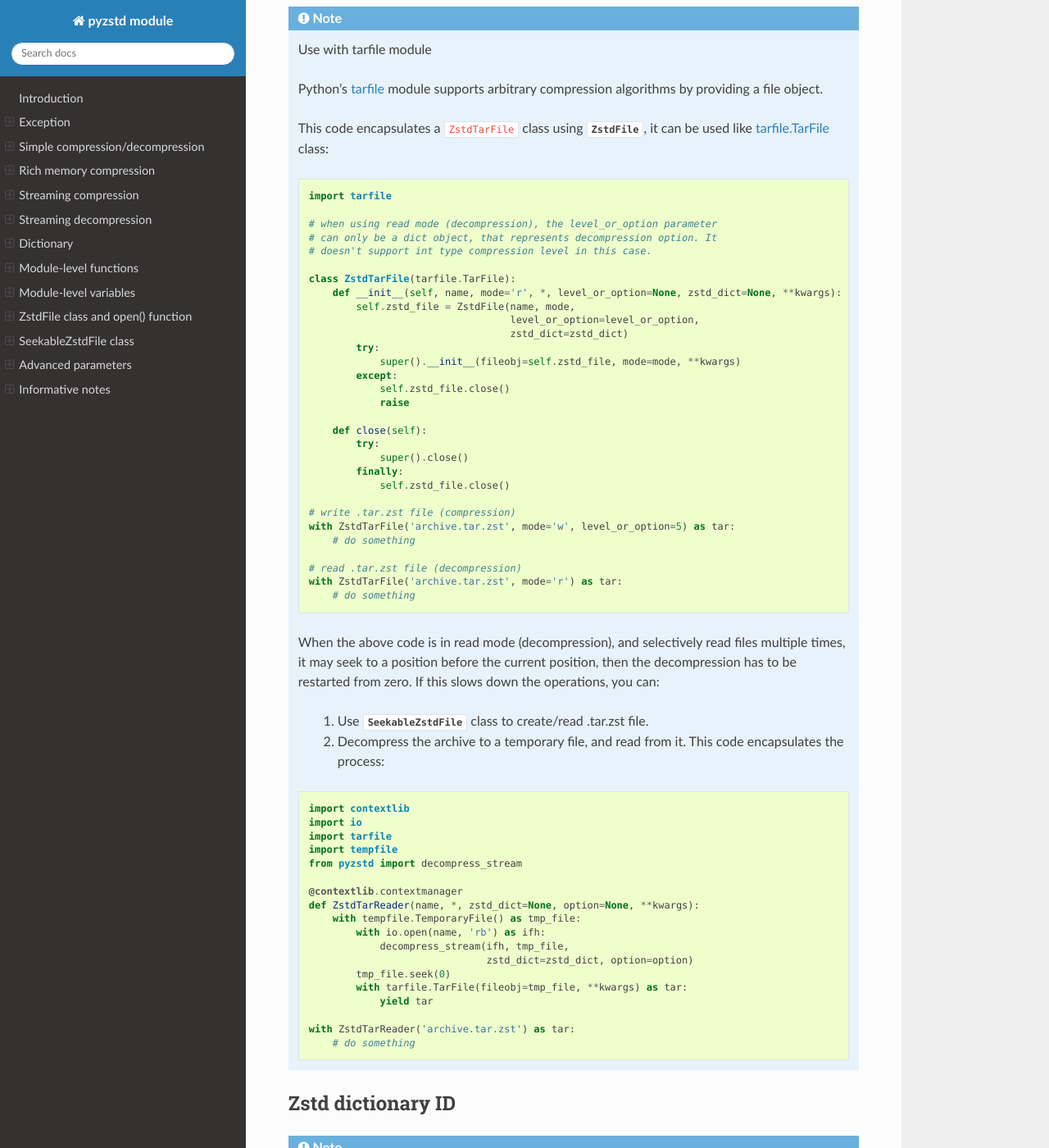
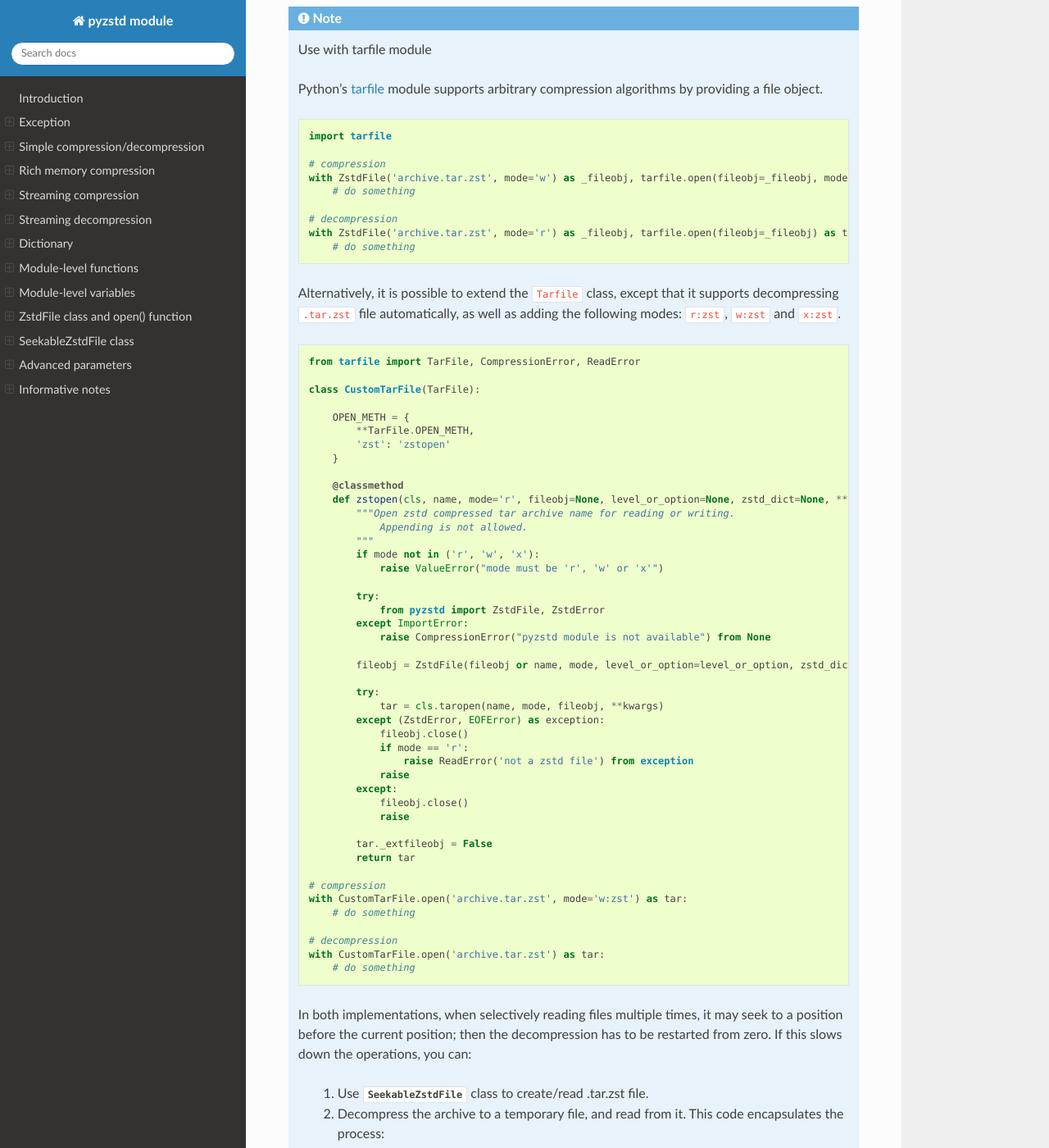
Before and after one commit to Rogdham/pyzstd, a Sphinx documentation site: the page built from docs/index.rst, in a window 1280 px wide and 1400 px high, scrolled down 34072 px. Shown: the whole window at 82% size. Built offline with Sphinx 7.4.7 and the Read the Docs theme 3.1.0, drawn with Linux system fonts in a browser that asks for light colours.

Commit message:
docs: improve tarfile documentation

```diff
--- a/docs/index.rst
+++ b/docs/index.rst
@@ -1470,42 +1470,69 @@
 
     Python's `tarfile <https://docs.python.org/3/library/tarfile.html>`_ module supports arbitrary compression algorithms by providing a file object.
 
-    This code encapsulates a ``ZstdTarFile`` class using :py:class:`ZstdFile`, it can be used like `tarfile.TarFile <https://docs.python.org/3/library/tarfile.html#tarfile.TarFile>`_ class:
-
     .. sourcecode:: python
 
         import tarfile
 
-        # when using read mode (decompression), the level_or_option parameter
-        # can only be a dict object, that represents decompression option. It
-        # doesn't support int type compression level in this case.
-
-        class ZstdTarFile(tarfile.TarFile):
-            def __init__(self, name, mode='r', *, level_or_option=None, zstd_dict=None, **kwargs):
-                self.zstd_file = ZstdFile(name, mode,
-                                          level_or_option=level_or_option,
-                                          zstd_dict=zstd_dict)
+        # compression
+        with ZstdFile('archive.tar.zst', mode='w') as _fileobj, tarfile.open(fileobj=_fileobj, mode='w') as tar:
+            # do something
+
+        # decompression
+        with ZstdFile('archive.tar.zst', mode='r') as _fileobj, tarfile.open(fileobj=_fileobj) as tar:
+            # do something
+
+    Alternatively, it is possible to extend the ``Tarfile`` class, except that it supports decompressing ``.tar.zst`` file automatically, as well as adding the following modes: ``r:zst``, ``w:zst`` and ``x:zst``.
+
+    .. sourcecode:: python
+
+        from tarfile import TarFile, CompressionError, ReadError
+
+        class CustomTarFile(TarFile):
+
+            OPEN_METH = {
+                **TarFile.OPEN_METH,
+                'zst': 'zstopen'
+            }
+
+            @classmethod
+            def zstopen(cls, name, mode='r', fileobj=None, level_or_option=None, zstd_dict=None, **kwargs):
+                """Open zstd compressed tar archive name for reading or writing.
+                    Appending is not allowed.
+                """
+                if mode not in ('r', 'w', 'x'):
+                    raise ValueError("mode must be 'r', 'w' or 'x'")
+
                 try:
-                    super().__init__(fileobj=self.zstd_file, mode=mode, **kwargs)
+                    from pyzstd import ZstdFile, ZstdError
+                except ImportError:
+                    raise CompressionError("pyzstd module is not available") from None
+
+                fileobj = ZstdFile(fileobj or name, mode, level_or_option=level_or_option, zstd_dict=zstd_dict)
+
+                try:
+                    tar = cls.taropen(name, mode, fileobj, **kwargs)
+                except (ZstdError, EOFError) as exception:
+                    fileobj.close()
+                    if mode == 'r':
+                        raise ReadError('not a zstd file') from exception
+                    raise
                 except:
-                    self.zstd_file.close()
+                    fileobj.close()
                     raise
 
-            def close(self):
-                try:
-                    super().close()
-                finally:
-                    self.zstd_file.close()
-
-        # write .tar.zst file (compression)
-        with ZstdTarFile('archive.tar.zst', mode='w', level_or_option=5) as tar:
+                tar._extfileobj = False
+                return tar
+
+        # compression
+        with CustomTarFile.open('archive.tar.zst', mode='w:zst') as tar:
             # do something
 
-        # read .tar.zst file (decompression)
-        with ZstdTarFile('archive.tar.zst', mode='r') as tar:
+        # decompression
+        with CustomTarFile.open('archive.tar.zst') as tar:
             # do something
 
-    When the above code is in read mode (decompression), and selectively read files multiple times, it may seek to a position before the current position, then the decompression has to be restarted from zero. If this slows down the operations, you can:
+    In both implementations, when selectively reading files multiple times, it may seek to a position before the current position; then the decompression has to be restarted from zero. If this slows down the operations, you can:
 
         #. Use :py:class:`SeekableZstdFile` class to create/read .tar.zst file.
         #. Decompress the archive to a temporary file, and read from it. This code encapsulates the process:
```
